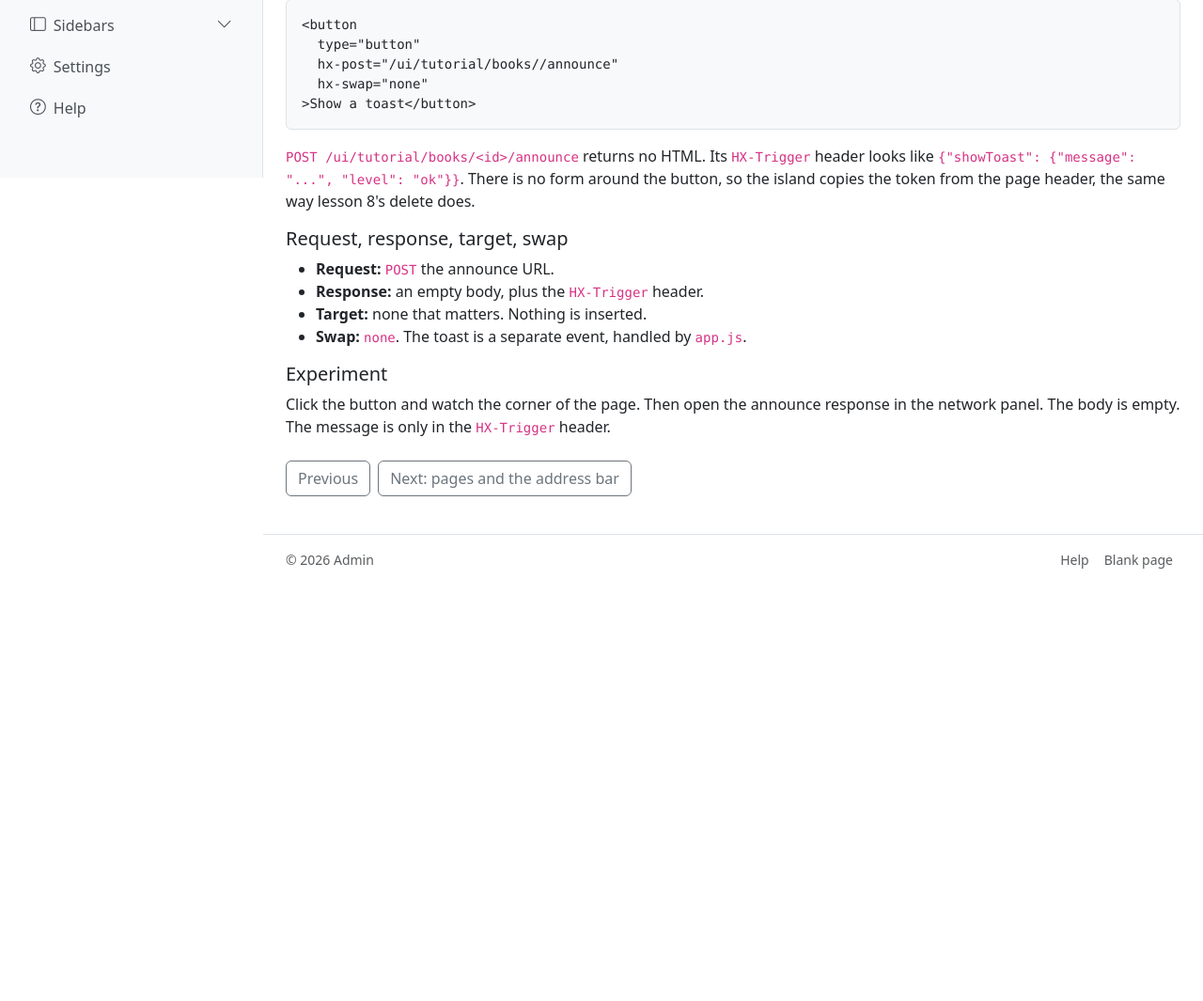
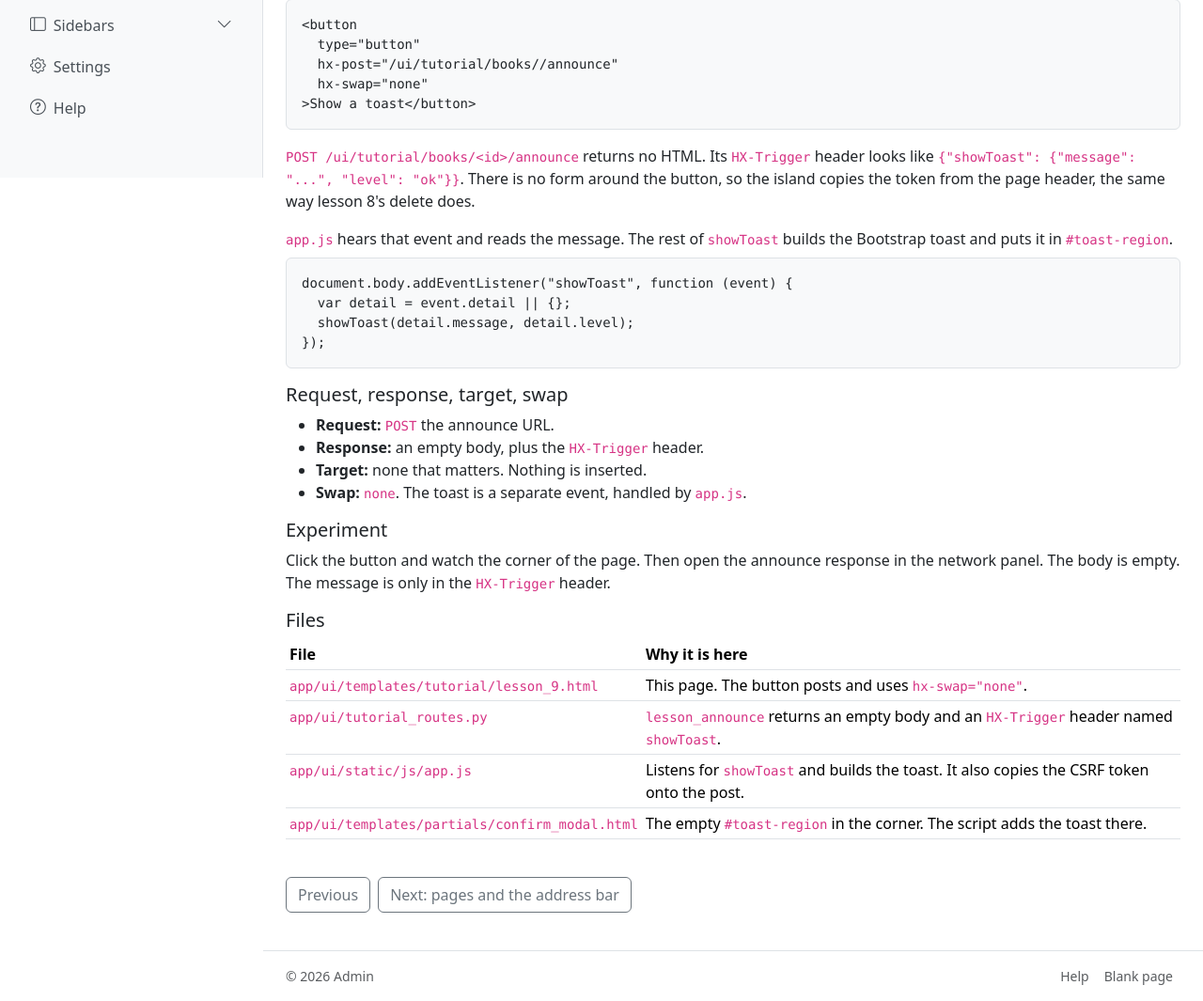
Before and after one commit to tgogos/htmx-bootstrap-tutorial, a FastAPI app: template app/ui/templates/tutorial/lesson_9.html in a window 1280 px wide. Shown: the part 611-1676 px from the top of the page at 94% size. Before the commit the page ends 1216 px from the top, so only its background shows below. Run offline with FastAPI, Linux system fonts and the light colour scheme; the template is opened without the code that fills it, so the values that code supplies are empty; parts of the project's set-up code (start-up, migrations or seed data) failed here and were passed over; some libraries are stand-ins or nearby versions.

Commit message:
Show the showToast listener on lesson 9, and list the files that turn the header into a toast.
Co-authored-by: Cursor <cursoragent@cursor.com>

```diff
--- a/app/ui/templates/tutorial/lesson_9.html
+++ b/app/ui/templates/tutorial/lesson_9.html
@@ -28,6 +28,11 @@
   hx-swap="none"
 &gt;Show a toast&lt;/button&gt;</code></pre>
 <p><code>POST /ui/tutorial/books/&lt;id&gt;/announce</code> returns no HTML. Its <code>HX-Trigger</code> header looks like <code>{"showToast": {"message": "...", "level": "ok"}}</code>. There is no form around the button, so the island copies the token from the page header, the same way lesson 8's delete does.</p>
+<p class="mb-2"><code>app.js</code> hears that event and reads the message. The rest of <code>showToast</code> builds the Bootstrap toast and puts it in <code>#toast-region</code>.</p>
+<pre class="bg-body-tertiary border rounded p-3 small mb-3"><code>document.body.addEventListener("showToast", function (event) {
+  var detail = event.detail || {};
+  showToast(detail.message, detail.level);
+});</code></pre>
 
 <h2 class="h5">Request, response, target, swap</h2>
 <ul>
@@ -40,6 +45,36 @@
 <h2 class="h5">Experiment</h2>
 <p>Click the button and watch the corner of the page. Then open the announce response in the network panel. The body is empty. The message is only in the <code>HX-Trigger</code> header.</p>
 
+<h2 class="h5">Files</h2>
+<div class="table-responsive">
+  <table class="table table-sm">
+    <thead>
+      <tr>
+        <th scope="col">File</th>
+        <th scope="col">Why it is here</th>
+      </tr>
+    </thead>
+    <tbody>
+      <tr>
+        <td><code>app/ui/templates/tutorial/lesson_9.html</code></td>
+        <td>This page. The button posts and uses <code>hx-swap="none"</code>.</td>
+      </tr>
+      <tr>
+        <td><code>app/ui/tutorial_routes.py</code></td>
+        <td><code>lesson_announce</code> returns an empty body and an <code>HX-Trigger</code> header named <code>showToast</code>.</td>
+      </tr>
+      <tr>
+        <td><code>app/ui/static/js/app.js</code></td>
+        <td>Listens for <code>showToast</code> and builds the toast. It also copies the CSRF token onto the post.</td>
+      </tr>
+      <tr>
+        <td><code>app/ui/templates/partials/confirm_modal.html</code></td>
+        <td>The empty <code>#toast-region</code> in the corner. The script adds the toast there.</td>
+      </tr>
+    </tbody>
+  </table>
+</div>
+
 <p class="mt-4 d-flex gap-2">
   <a class="btn btn-outline-secondary" href="/ui/tutorial/8">Previous</a>
   <a class="btn btn-outline-secondary" href="/ui/tutorial/10">Next: pages and the address bar</a>
```
